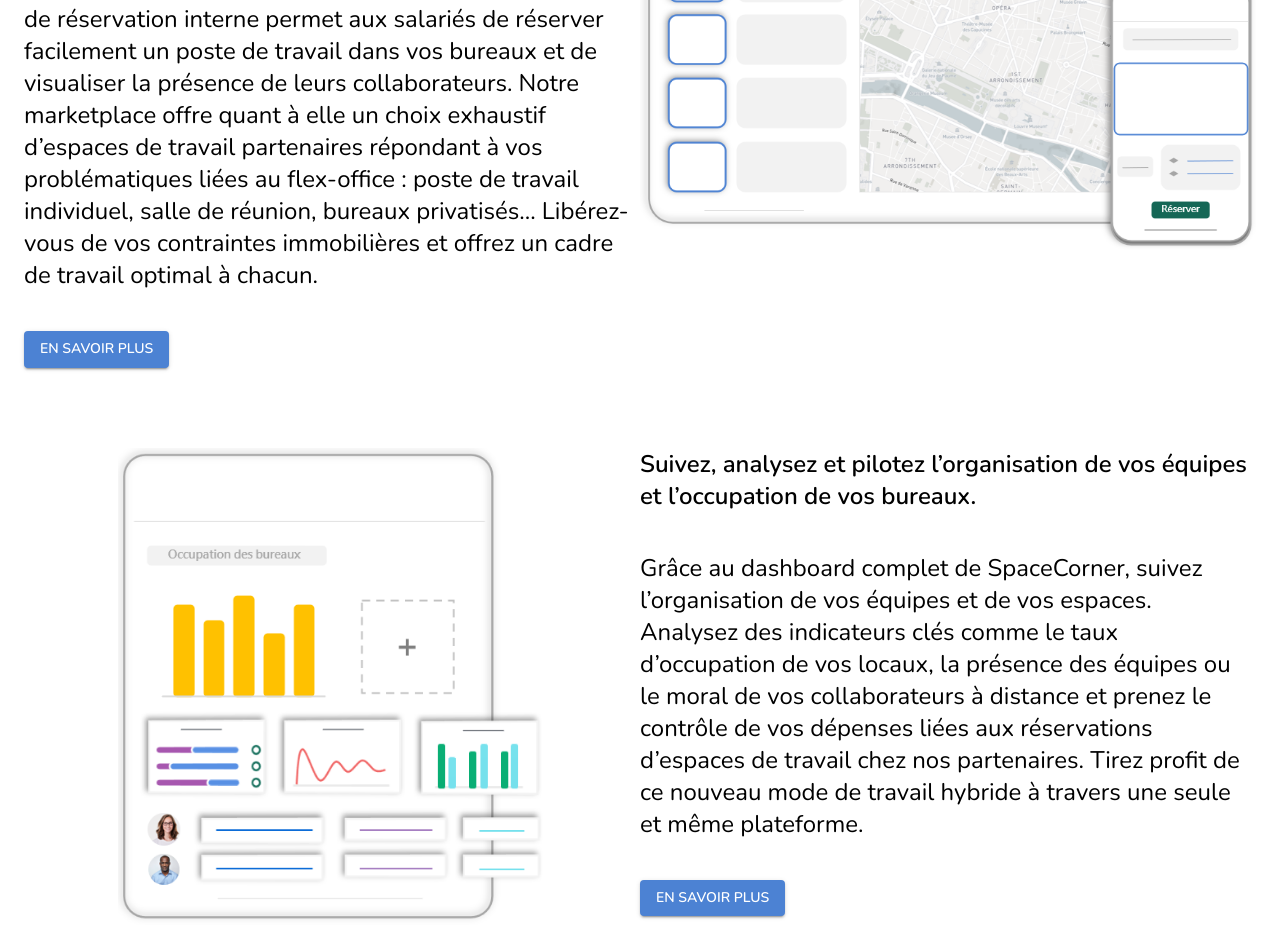
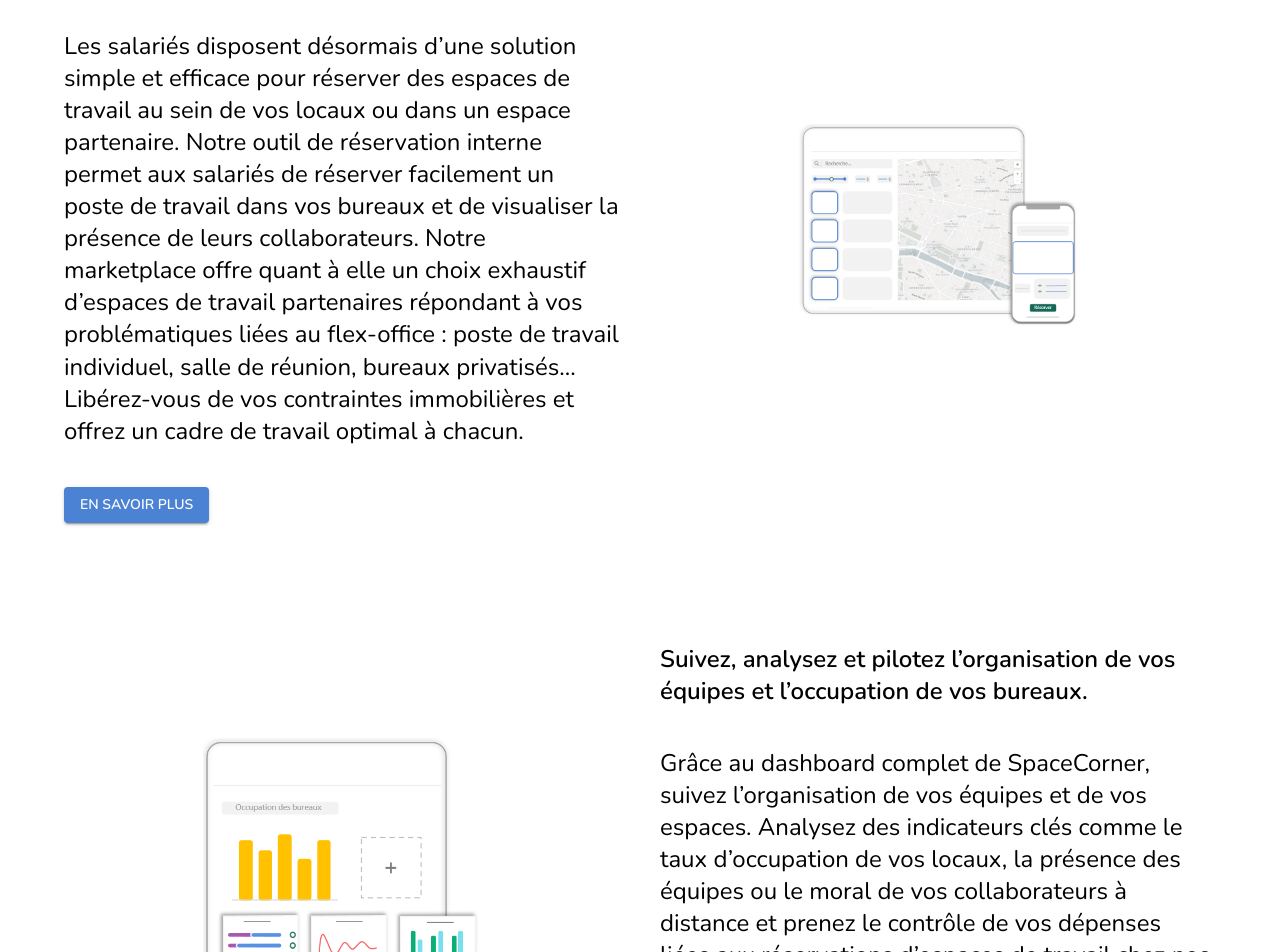
Before and after one commit to WBPierre/Ceercle, a React (Create React App) app in the folder frontend/: page / in a window 1280 px wide. Shown: the part 2520-3472 px from the top of the page. Built offline with nearby package versions, Linux system fonts and the light colour scheme.

Commit message:
Fixing mobile view on navbar and pictures display on home

```diff
--- a/frontend/src/components/containers/home/DescriptionList.js
+++ b/frontend/src/components/containers/home/DescriptionList.js
@@ -15,7 +15,7 @@ function DescriptionList({props}){
     const { t } = useTranslation();
 
     return(
-        <Container maxWidth="xl">
+        <Container>
             <GridModule direction="column">
                 <Grid item>
                     <Grid container spacing={5} direction="column">
--- a/frontend/src/components/containers/home/SCValueList.js
+++ b/frontend/src/components/containers/home/SCValueList.js
@@ -20,7 +20,7 @@ function SCValueList(props){
 
     return(
         <div style={{backgroundColor: theme.palette.info.main}}>
-            <Container maxWidth="xl">
+            <Container>
                 <GridModule direction="column">
                     <Grid item>
                         <Typography variant="h5" fontWeight={600} align="center">
--- a/frontend/src/components/containers/home/UserInterfaceList.js
+++ b/frontend/src/components/containers/home/UserInterfaceList.js
@@ -11,7 +11,7 @@ function UserInterfaceList(){
 
     return(
         <div>
-            <Container maxWidth="xl">
+            <Container>
                 <GridModule direction="row">
                     <UserInterfaceElement title={ t("home:UserInterface.web") } text="texte ?"/>
                     <UserInterfaceElement title={ t("home:UserInterface.mobile") } text="texte ?" />
--- a/frontend/src/components/containers/navbar/NavBar.js
+++ b/frontend/src/components/containers/navbar/NavBar.js
@@ -208,15 +208,15 @@ export default function NavBar(props) {
                                 </Grid>
                             </Box>
                         </Grid>
-                        <Grid item xs={9} sm={9}>
-                            <Box sx={{ display: { xs: 'flex', sm: 'flex', md: 'none' }, justifyContent: 'flex-end' }}>
+                        <Grid item xs={8} sm={8}>
+                            <Box sx={{ display: { xs: 'flex', sm: 'flex', md: 'none' }, justifyContent: 'flex-end'}}>
                                 <IconButton
                                     size="large"
                                     aria-label="show more"
                                     aria-controls={mobileMenuId}
                                     aria-haspopup="true"
                                     onClick={handleMobileMenuOpen}
-                                    color="inherit"
+                                    style={{color:'black'}}
                                 >
                                     <MoreIcon />
                                 </IconButton>
--- a/frontend/src/components/molecules/home/Demo.js
+++ b/frontend/src/components/molecules/home/Demo.js
@@ -13,7 +13,7 @@ function Demo(){
     const theme = useTheme();
     return (
         <div>
-            <Container maxWidth="xl">
+            <Container>
                 <GridModule direction="column">
                     <Grid item>
                         <Typography variant="h5" fontWeight={600} align="center">
--- a/frontend/src/components/molecules/home/DescriptionElement.js
+++ b/frontend/src/components/molecules/home/DescriptionElement.js
@@ -13,7 +13,7 @@ function DescriptionElement(props){
 
     if(props.align === "left"){
         return(
-            <Grid container direction="row" my={10}>
+            <Grid container direction="row" my={10} spacing={5}>
                 <Grid item xs={12} md={6}>
                     <Grid container spacing={5} direction="column" ref={textRef}>
                         <Grid item>
@@ -31,16 +31,16 @@ function DescriptionElement(props){
                         </Grid>
                     </Grid>
                 </Grid>
-                <Grid item xs={12} md={6} align="center">
-                    <img src={props.image} style={{maxHeight: height, width:'100%'}} alt="logo" />
+                <Grid item xs={12} md={6} style={{display:'flex', alignItems:'center', justifyContent:'center'}}>
+                    <img src={props.image} style={{maxHeight: height, width:'50%'}} alt="logo" />
                 </Grid>
             </Grid>
         )
     }else{
         return(
-            <Grid container direction="row">
-                <Grid item xs={12} md={6} align="center">
-                    <img src={props.image} style={{maxHeight: height}} alt="logo" />
+            <Grid container direction="row" my={10} spacing={5}>
+                <Grid item xs={12} md={6} style={{display:'flex', alignItems:'center', justifyContent:'center'}}>
+                    <img src={props.image} style={{maxHeight: height, width:'50%'}} alt="logo" />
                 </Grid>
                 <Grid item xs={12} md={6}>
                 <Grid container spacing={5} direction="column" ref={textRef}>
```
